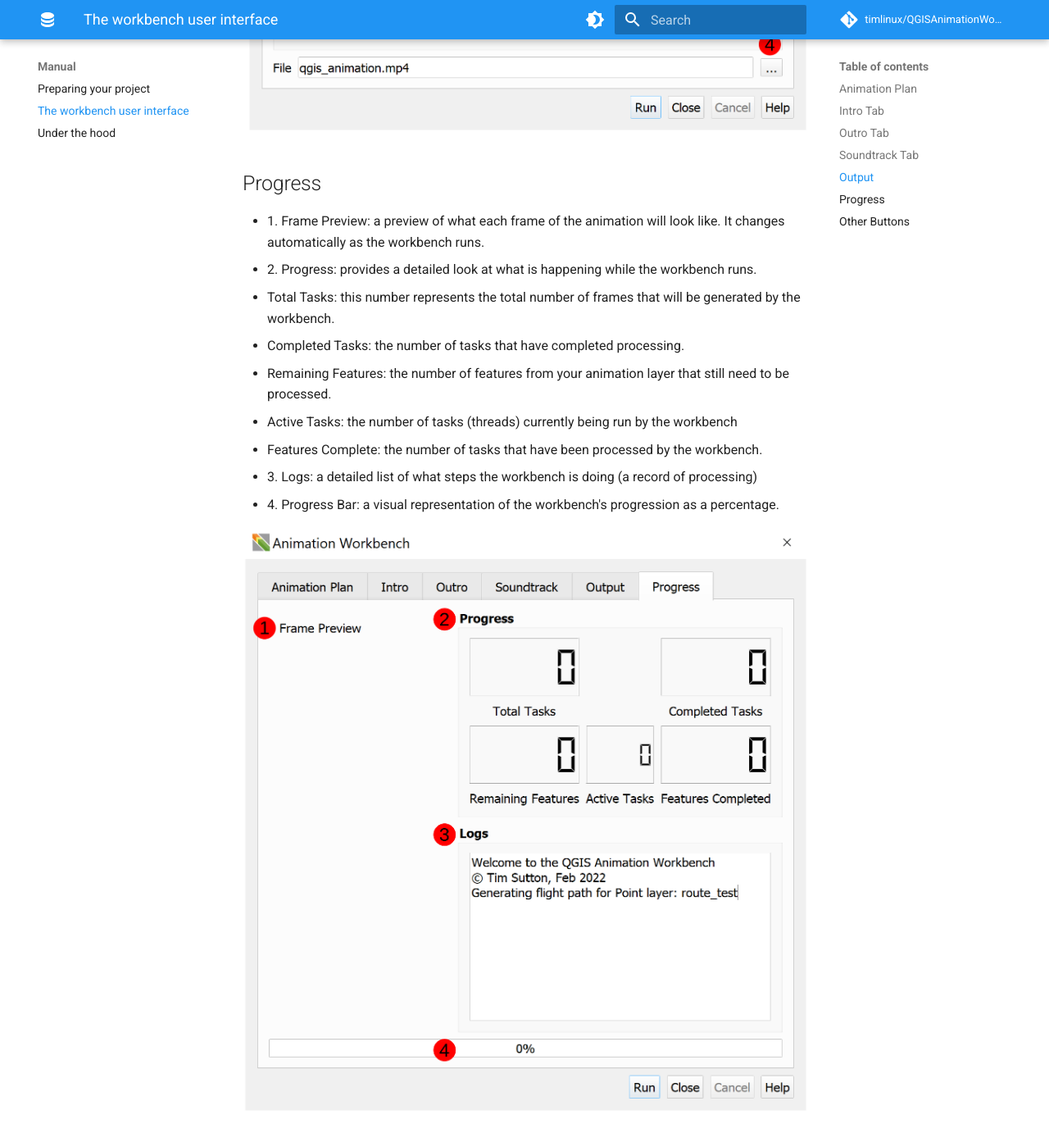
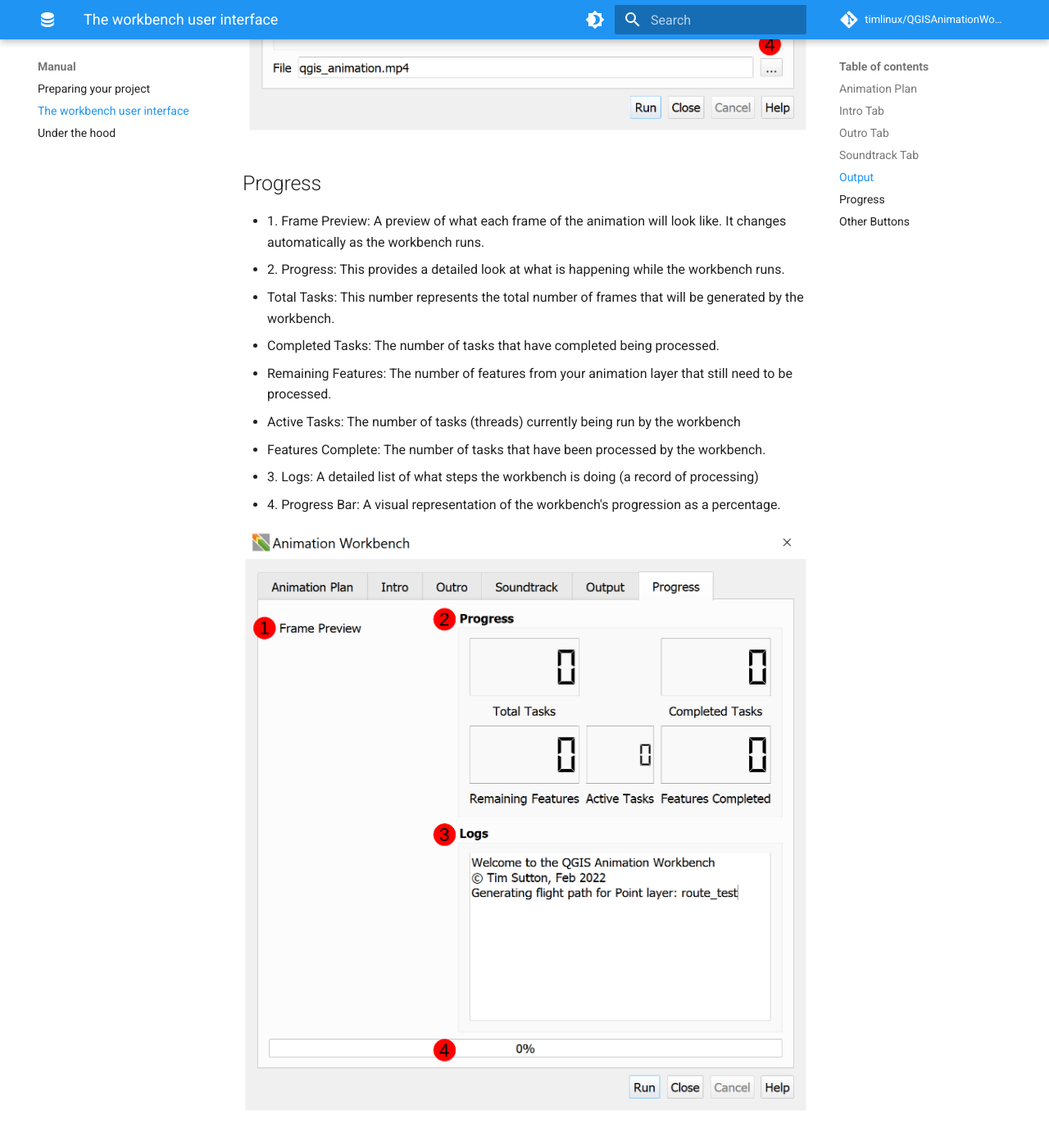
Before and after one commit to timlinux/QGISAnimationWorkbench, an MkDocs documentation site: the page built from docs/manual/workbench_ui.md, in a window 1280 px wide and 1400 px high, scrolled down 6864 px. Shown: the top 1393 px of the window at 82% size. Built offline with MkDocs 1.6.1 and Material for MkDocs 9.7.7, drawn with Linux system fonts in a browser that asks for light colours; comment, search, counter and statistics services are not loaded; some of the changed text lies outside the part shown.

Commit message:
📝 Grammar and spelling corrections

```diff
--- a/docs/manual/workbench_ui.md
+++ b/docs/manual/workbench_ui.md
@@ -3,30 +3,29 @@
 ## Animation Plan
 
 - 1\. Render Modes: These determine the behaviour and type of animation
-  - `Sphere`: the coordinate reference system (CRS) will be manipulated to create a spinning globe effect.
+  - `Sphere`: The coordinate reference system (CRS) will be manipulated to create a spinning globe effect.
         Like Google Earth might do, but with your own data and cartography.
-  - `Planar`: the coordinate reference system (CRS) will not be altered, but the camera will pan and zoom
+  - `Planar`: The coordinate reference system (CRS) will not be altered, but the camera will pan and zoom
         to each point. It lets you move from feature to feature on a flat map, pausing at each if you want to.
   - `Fixed extent`: The frame of reference stays the same and you can animate the symbology within that scene.
 
 - 2\. Animation Layer:
-  - `Dropdown menu`: Allows you to select which map layer you want the animation to follow.
+  - `Dropdown menu`: This allows you to select which map layer you want the animation to follow.
   - `Loop from final feature back to first feature`: allows for a seamlessly looping output GIF or movie(MP4).
 
 - 3\. Zoom Range: The scale range that the animation should move through.
-  - Minimum (exclusive): the zenith (highest point) of the animation when it zooms out while travelling between
+  - Minimum (exclusive): The zenith (highest point) of the animation when it zooms out while travelling between
         points, i.e. the most "zoomed out".
-  - Maximum (inclusive): the scale (zoom level) used when we arrive at each point, i.e. the most "zoomed in".
+  - Maximum (inclusive): The scale (zoom level) used when we arrive at each point, i.e. the most "zoomed in".
 
 - 4\. Data defined settings
   - Scale
-    - Minimum: User defined minimum scale
-    - Maximum: User defined maximum scale
+    - Minimum: User-defined minimum scale
+    - Maximum: User-defined maximum scale
 
 - 5\. Animation Frames
   - Frame rate per second (fps): When writing to video or gif, how many frames per second to use.
-  - Travel Duration: This is the number of seconds that the animation will take during animation from one feature
-         to the next.
+  - Travel Duration: This is the number of seconds that the animation will take during animation from one feature to the next.
   - Feature Hover duration: This is the number of seconds that the animation will hover over each feature.
 
 ![Sphere and Planar](img/001_AnimationPlan_SpherePlanar_1.png)
@@ -45,7 +44,7 @@
   - Zoom Easing (Z): The pan easing will determine the motion characteristics of the camera on the Z axis as it flies
         across the scene (i.e. how the camera zooms in and out of the points)
 
-- 8\. Frame previews: a preview of what each frame of the animation will look like. A user can decide which `Frame` to view.
+- 8\. Frame previews: A preview of what each frame of the animation will look like. A user can decide which `Frame` to view.
 
 ![Fixed Extent](img/002_AnimationPlan_FixedExtent_1.png)
 
@@ -54,10 +53,10 @@
 Edit the intro section of the generated movie here.
 
 - Media: List of the various images or movies selected for the intro section. You can drag and drop items in the list to change the play order.
-  - 1\. Add Media (Plus sign): add image or movie
-  - 2\. Remove Media (Minus sign): remove image or media
-- 3\. Duration: For images you can set a duration for each image (in seconds).
-- 4\. Preview Frame: Shows what the media will look like.
+  - 1\. Add Media (Plus sign): Add images or movies
+  - 2\. Remove Media (Minus sign): Remove images or movies
+- 3\. Duration: For images, you can set a duration for each image (in seconds).
+- 4\. Preview Frame: This shows what the media will look like.
 - Details: Provides details about where the media is stored on your computer.
 
 ![Intro Tab](img/003_IntroTab_1.png)
@@ -67,52 +66,52 @@
 Edit the outro section of the generated movie here.
 
 - Media: List of the various images or movies selected for the outro section. You can drag and drop items in the list to change the play order.
-  - 1\. Add Media (Plus sign): add image or movie
-  - 2\. Remove Media (Minus sign): remove image or media
-- 3\. Duration: For images you can set a duration for each image (in seconds).
-- 4\. Preview Frame: Shows what the media will look like.
+  - 1\. Add Media (Plus sign): Add images or movies
+  - 2\. Remove Media (Minus sign): Remove images or movies
+- 3\. Duration: For images, you can set a duration for each image (in seconds).
+- 4\. Preview Frame: This shows what the media will look like.
 - Details: Provides details about where the media is stored on your computer.
 
 ![Outro Tab](img/004_OutroTab_1.png)
 
 ## Soundtrack Tab
 
-- Media: List of the various sound files (.mp3 or .wav) to play during the generate movie. You can drag and drop items in the list to change the play order.
+- Media: List of the various sound files (.mp3 or .wav) to play during the generated movie. You can drag and drop items in the list to change the play order.
   - 1\. Add Media (Plus sign): Add sound files (.mp3 or .wav) to play during the generated movie.
   - 2\. Remove Media (Minus sign): Remove sound files (.mp3 or .wav)
-- 3\. Duration: The cumulative length of your soundtracks should be as long or longer than your movie, including the intro/outro sections. If the soundtrack is longer than the movie it will be truncated (shortened) when the movie ends.
+- 3\. Duration: The cumulative length of your soundtracks should be as long, or longer, than your movie, including the intro/outro sections. If the soundtrack is longer than the movie it will be truncated (shortened) when the movie ends.
 - Details: Provides details about where the media is stored on your computer.
 
 ![Soundtrack Tab](img/005_SoundtrackTab_1.png)
 
 ## Output
 
-- Output Options: Select which output format you would like. Regardless the format chosen, a folder
+- Output Options: Select which output format you would like. Regardless of the format chosen, a folder
 of images will be created, one image per frame.
-  - 1\. Re-use cached Images: Will not erase cached images on disk and will resume processing from last cached image.
+  - 1\. Re-use cached Images: This will not erase cached images on disk and will resume processing from the last cached image.
   - 2\. Animated GIF: For this export to work, you need to have the ImageMagick 'convert'  application available on your system.
-  - 3\. Movie (MP4): For the this option to work, you need to have the 'ffmpeg' application on your system.
-  - 4\. File selection (ellipsis): lets a user select the location where the output will be stored.
+  - 3\. Movie (MP4): For this option to work, you need to have the 'ffmpeg' application on your system.
+  - 4\. File selection (ellipsis): This lets a user select the location where the output will be stored.
 
 ![Output Tab](img/006_OutputTab_1.png)
 
 ## Progress
 
-- 1\. Frame Preview: a preview of what each frame of the animation will look like. It changes automatically as the workbench runs.
-- 2\. Progress: provides a detailed look at what is happening while the workbench runs.
-  - Total Tasks: this number represents the total number of frames that will be generated by the workbench.
-  - Completed Tasks: the number of tasks that have completed processing.
-  - Remaining Features: the number of features from your animation layer that still need to be processed.
-  - Active Tasks: the number of tasks (threads) currently being run by the workbench
-  - Features Complete: the number of tasks that have been processed by the workbench.
-- 3\. Logs: a detailed list of what steps the workbench is doing (a record of processing)
-- 4\. Progress Bar: a visual representation of the workbench's progression as a percentage.
+- 1\. Frame Preview: A preview of what each frame of the animation will look like. It changes automatically as the workbench runs.
+- 2\. Progress: This provides a detailed look at what is happening while the workbench runs.
+  - Total Tasks: This number represents the total number of frames that will be generated by the workbench.
+  - Completed Tasks: The number of tasks that have completed being processed.
+  - Remaining Features: The number of features from your animation layer that still need to be processed.
+  - Active Tasks: The number of tasks (threads) currently being run by the workbench
+  - Features Complete: The number of tasks that have been processed by the workbench.
+- 3\. Logs: A detailed list of what steps the workbench is doing (a record of processing)
+- 4\. Progress Bar: A visual representation of the workbench's progression as a percentage.
 
 ![Progress Tab](img/007_ProgressTab_1.png)
 
 ## Other Buttons
 
-- `Run`: starts the process of getting an output from the workbench. It is greyed out until a user provides a destination for the output file.
-- `Close`: closes the workbench.
-- `Cancel`: ends the workbench processing at whatever point it has reached when the button is pressed.
-- `Help`: opens a link to the Animation Workbench documentation.
+- `Run`: Starts the process of getting an output from the workbench. It is greyed out until a user provides a destination for the output file.
+- `Close`: Closes the workbench.
+- `Cancel`: Ends the workbench processing at whatever point it has reached when the button is pressed.
+- `Help`: Opens a link to the Animation Workbench documentation.
```
